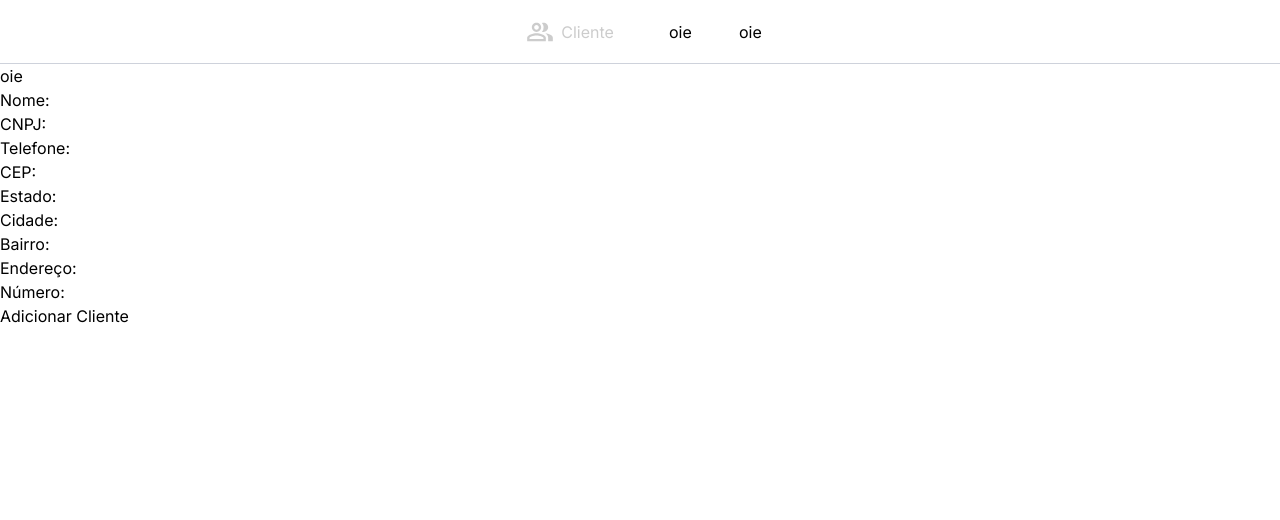
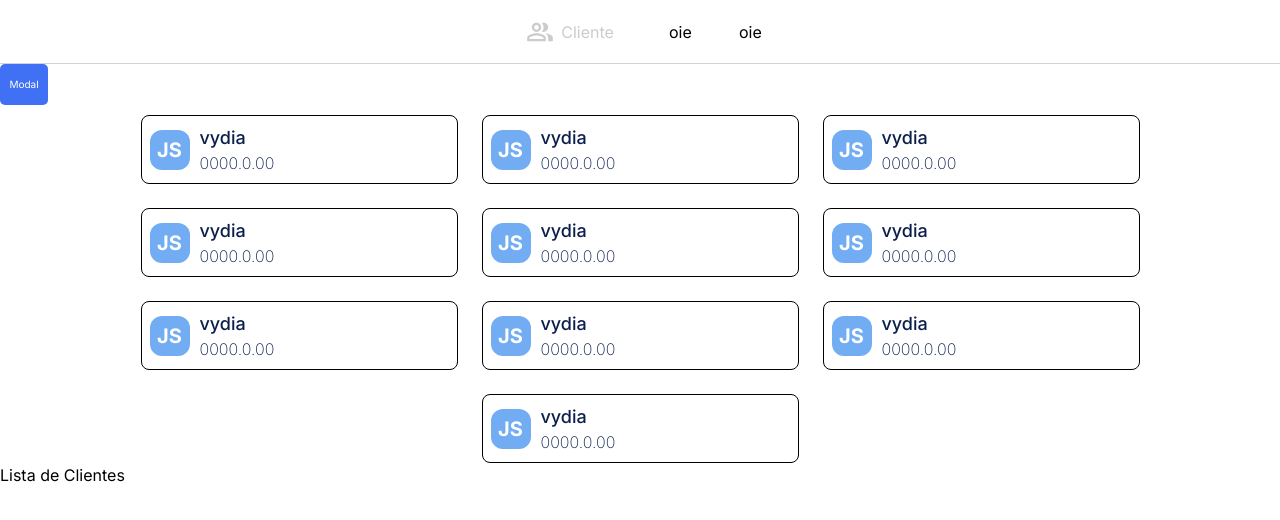
Before and after one commit to janainaborges/vidya, a Next.js app: page /client in a window 1280 px wide. Shown: the top 520 px of the page. Built offline with nearby package versions, Linux system fonts and the light colour scheme.

Commit message:
feat: create modal

```diff
--- a/src/app/client/page.tsx
+++ b/src/app/client/page.tsx
@@ -1,12 +1,59 @@
-import ClienteForm from "@/features/clientes/clienteForm";
+"use client";
+import ButtonCart from "@/components/Buttons/ButtonCart";
+import CardBody from "@/components/Cards/CardBody";
+import ModalInfo from "@/components/Modal/ModalInfo";
 
+import ClientList from "@/features/clientes/clienteList";
+import { useAppSelector } from "@/hooks/useStore";
+import { RootState } from "@/redux/store";
+import { useState } from "react";
+
+const data = [
+  { string: "JS", name: "vydia", cnpj: "0000.0.00" },
+  { string: "JS", name: "vydia", cnpj: "0000.0.00" },
+  { string: "JS", name: "vydia", cnpj: "0000.0.00" },
+  { string: "JS", name: "vydia", cnpj: "0000.0.00" },
+  { string: "JS", name: "vydia", cnpj: "0000.0.00" },
+  { string: "JS", name: "vydia", cnpj: "0000.0.00" },
+  { string: "JS", name: "vydia", cnpj: "0000.0.00" },
+  { string: "JS", name: "vydia", cnpj: "0000.0.00" },
+  { string: "JS", name: "vydia", cnpj: "0000.0.00" },
+  { string: "JS", name: "vydia", cnpj: "0000.0.00" },
+];
 export default function Client() {
+  const clientes = useAppSelector((state: RootState) => state.cliente.clientes);
+
+  const [isOpen, setIsOpen] = useState(false);
   return (
-    <div>
-        oie
-        <ClienteForm />
+    <>
+      <div>
+        <ButtonCart
+          onClick={() => setIsOpen(!isOpen)}
+          type="button"
+          text={"Modal"}
+          filter={false}
+        />
+        {/* <InputSearch
+            startIcon={<SlLocationPin style={{ color: "blue" }} />}
+            endIcon={<CiSearch onClick={() => setSearchTerm("")} />}
+            inputValue={inputValue}
+            onChange={() => handleSearchChange}
+            placeholder="Busque por atração"
+          /> */}
 
-        {/* <ClientList /> */}
-    </div>
+        {/* <ClienteForm /> */}
+        <CardBody data={data || clientes} />
+        <ClientList />
+      </div>
+
+      <div>
+        <ModalInfo
+          isOpen={isOpen}
+          onClose={() => setIsOpen(false)}
+          // eslint-disable-next-line react/no-children-prop
+          children={"oie"}
+        />
+      </div>
+    </>
   );
 }
--- /dev/null
+++ b/src/components/Cards/CardBody.styled.ts
@@ -0,0 +1,55 @@
+import colors from "@/utils/color";
+import styled from "styled-components";
+
+export const Box = styled.div`
+  justify-content: center;
+  margin-top: 10px;
+  gap: 1.5rem;
+  display: flex;
+  flex-wrap: wrap;
+`;
+export const Container = styled.div`
+  display: flex;
+  flex-direction: row;
+  align-items: center;
+  justify-content: center;
+  border-radius: 8px;
+  border: 1px solid;
+  width: 317px;
+  padding: 8px;
+  gap: 10px;
+`;
+export const CardText = styled.div`
+  display: flex;
+  width: 40px;
+  height: 40px;
+  place-content: center;
+  place-items: center;
+  background-color: #72adf3;
+  color: white;
+  border-radius: 30%;
+  font-weight: 700;
+  font-size: 20px;
+`;
+
+export const Subtitle = styled.h2`
+  display: flex;
+  gap: 1rem;
+  align-items: center;
+  font-weight: 200;
+  font-size: 16px;
+  color: ${colors.dark};
+`;
+
+export const BoxCenter = styled.div`
+  flex: 1;
+  height: 100%;
+  display: flex;
+  flex-direction: column;
+  justify-content: space-around;
+`;
+export const Title = styled.h1`
+  font-size: 18px;
+  font-weight: 500;
+  color: ${colors.dark};
+`;
--- /dev/null
+++ b/src/components/Cards/CardBody.tsx
@@ -0,0 +1,36 @@
+import React, { Fragment } from "react";
+
+import {
+  Container,
+  BoxCenter,
+  Title,
+  Subtitle,
+  CardText,
+  Box,
+} from "./CardBody.styled";
+
+interface CardData {
+  data: {
+    string: string;
+    name: string;
+    cnpj: string;
+  }[];
+}
+
+const CardBody = ({ data }: CardData) => {
+  return (
+    <Box>
+      {data.map((e, index) => (
+        <Container key={index}>
+          <CardText>{e.string}</CardText>
+          <BoxCenter>
+            <Title>{e.name}</Title>
+            <Subtitle>{e.cnpj}</Subtitle>
+          </BoxCenter>
+        </Container>
+      ))}
+    </Box>
+  );
+};
+
+export default CardBody;
--- /dev/null
+++ b/src/components/Inputs/InputSearch.tsx
@@ -0,0 +1,75 @@
+import colors from "@/utils/color";
+import React from "react";
+import styled from "styled-components";
+const SearchContainer = styled.div`
+  display: flex;
+  align-items: center;
+  background: white;
+  border-radius: 4px;
+  padding: 2px;
+  border: 1px solid ${colors.gray};
+`;
+
+const Input = styled.input`
+  flex-grow: 1;
+  border: none;
+  background: transparent;
+  border-right: 1px solid ${colors.gray};
+  padding: 8px;
+  &:focus {
+    outline: none;
+  }
+`;
+
+const Icon = styled.span`
+  cursor: pointer;
+  font-size: 20px;
+  display: flex;
+  place-items: center;
+`;
+
+const IconEnd = styled.div`
+  width: 40px;
+  height: 100%;
+  display: flex;
+  place-content: center;
+`;
+
+interface InputSearchI {
+  startIcon?: any;
+  endIcon?: any;
+  inputValue: any;
+  onChange: () => void;
+  placeholder?: string;
+}
+const InputSearch = ({
+  startIcon,
+  endIcon,
+  inputValue,
+  onChange,
+  placeholder,
+}: InputSearchI) => {
+  return (
+    <SearchContainer>
+      {startIcon && (
+        <IconEnd>
+          <Icon>{startIcon}</Icon>
+        </IconEnd>
+      )}
+      <Input
+        type="text"
+        value={inputValue}
+        onChange={onChange}
+        placeholder={placeholder}
+        aria-label={placeholder}
+      />
+      {endIcon && (
+        <IconEnd>
+          <Icon>{endIcon}</Icon>
+        </IconEnd>
+      )}
+    </SearchContainer>
+  );
+};
+
+export default InputSearch;
--- /dev/null
+++ b/src/components/Modal/ModalInfo.tsx
@@ -0,0 +1,72 @@
+import colors from "@/utils/color";
+import React from "react";
+import { IoMdClose } from "react-icons/io";
+import styled from "styled-components";
+
+const ModalBackdrop = styled.div`
+  position: fixed;
+  top: 0;
+  left: 0;
+  width: 100%;
+  height: 100%;
+  background-color: rgba(0, 0, 0, 0.5);
+  display: flex;
+  justify-content: center;
+  align-items: center;
+  z-index: 1000;
+`;
+
+const ModalContainer = styled.div`
+  background-color: white;
+  border-radius: 5px;
+  box-shadow: 0 4px 6px rgba(0, 0, 0, 0.1);
+`;
+
+const Header = styled.header`
+  width: 100%;
+  display: flex;
+  justify-content: space-between;
+  align-items: center;
+  border-bottom: 1px solid #ccc;
+  padding: 20px;
+`;
+const CloseButton = styled.button`
+  background: none;
+  border: none;
+  cursor: pointer;
+`;
+const Modal = styled.button`
+  width: 1068px;
+  height: 401px;
+  display: flex;
+  flex-direction: column;
+`;
+export const Title = styled.h1`
+  font-size: 18px;
+  font-weight: 500;
+  color: ${colors.dark};
+`;
+
+const ModalInfo = ({ isOpen, onClose, children }: any) => {
+  if (!isOpen) return null;
+
+  return (
+    <ModalBackdrop onClick={onClose}>
+      <ModalContainer onClick={(e) => e.stopPropagation()}>
+        <Modal>
+          <Header>
+            <Title>cadastro cliente</Title>
+
+            <CloseButton onClick={onClose}>
+              <IoMdClose fontSize={"24px"}/>
+            </CloseButton>
+          </Header>
+
+          {children}
+        </Modal>
+      </ModalContainer>
+    </ModalBackdrop>
+  );
+};
+
+export default ModalInfo;
--- a/src/features/clientes/clienteForm.tsx
+++ b/src/features/clientes/clienteForm.tsx
@@ -6,8 +6,9 @@ import { yupResolver } from "@hookform/resolvers/yup";
 import * as Yup from "yup";
 
 import { setClient } from "@/redux/reducers/clienteSlice";
+import useZipCode from "@/hooks/useZipCode";
 import { useAppDispatch } from "@/hooks/useStore";
-import useZipCode from "@/hooks/useZipCode";
+import { formatCnpjMask, formatZipCode } from "@/utils/masks";
 
 
 const schema = Yup.object().shape({
@@ -25,6 +26,8 @@ const schema = Yup.object().shape({
 
 const ClienteForm: React.FC = () => {
 
+  const dispatch = useAppDispatch()
+
   const {
     control,
     setValue,
@@ -34,32 +37,23 @@ const ClienteForm: React.FC = () => {
     resolver: yupResolver(schema),
   });
 
+
   const { searchByZipCode, results } = useZipCode();
 
-  const formatZipCode = (input: string) => {
-    const cleanValue = input.replace(/\D/g, "");
-
-    if (cleanValue.length <= 5) {
-      return cleanValue;
-    } else {
-      const part1 = cleanValue.substring(0, 5);
-      const part2 = cleanValue.substring(5, 8);
-      return `${part1}-${part2}`;
-    }
-  };
-
-  const dispatch = useAppDispatch();
 
   const onSubmit = (data: any) => {
-    console.log("oieee",  data)
     dispatch(setClient(data));
   };
 
+  const handleCpfMask = (event: React.ChangeEvent<HTMLInputElement>) => {
+    const mask = formatCnpjMask(event.target.value);
+    console.log("cnpj", mask)
+    setValue("cnpj", mask)
+  };
   const handleInputChange = (event: React.ChangeEvent<HTMLInputElement>) => {
     const formattedValue = formatZipCode(event.target.value);
     searchByZipCode(formattedValue);
   };
-
 
   if (results) {
     setValue("estado", results.uf);
@@ -85,7 +79,10 @@ const ClienteForm: React.FC = () => {
           name="cnpj"
           control={control}
           defaultValue=""
-          render={({ field }) => <input {...field} />}
+          render={({ field }) =>
+          <input {...field}
+          onChange={(e) => {handleCpfMask(e)}}
+          />}
         />
       </div>
       <div>
@@ -163,3 +160,7 @@ export default ClienteForm;
 function setValue(arg0: string, uf: any) {
   throw new Error("Function not implemented.");
 }
+
+function initializeProduct(product: any): any {
+  throw new Error("Function not implemented.");
+}
--- a/src/features/clientes/clienteList.tsx
+++ b/src/features/clientes/clienteList.tsx
@@ -8,7 +8,7 @@ import { Cliente } from "@/types/cliente";
 
 
 const ClientList = () => {
-  const clientes = useAppSelector((state: RootState) => state?.cliente.clientes);
+  const clientes = useAppSelector((state: RootState) => state.cliente.clientes);
 
   return (
     <div>
--- a/src/types/cliente.ts
+++ b/src/types/cliente.ts
@@ -1,5 +1,5 @@
 export interface Cliente {
-    id: string;
+    id: number;
     nome: string;
     cnpj: string;
     telefone: string;
@@ -8,5 +8,5 @@ export interface Cliente {
     cidade: string;
     bairro: string;
     endereco: string;
-    numero: string;
+    numero: number;
   }
--- /dev/null
+++ b/src/utils/masks/index.ts
@@ -0,0 +1,33 @@
+export function formatCnpjMask(value: string) {
+return value
+    .replace(/\D/g, "")
+    .replace(/^(\d{2})(\d)/, "$1.$2")
+    .replace(/^(\d{2})\.(\d{3})(\d)/, "$1.$2.$3")
+    .replace(/\.(\d{3})(\d)/, ".$1/$2")
+    .replace(/(\d{4})(\d)/, "$1-$2")
+    .replace(/(-\d{2})\d+?$/, "$1");
+}
+
+
+export function formatZipCode(value: string) {
+return value
+    .replace(/\D/g, "")
+    .replace(/^(\d{5})(\d)/, "$1-$2")
+    .replace(/(-\d{3})\d+?$/, "$1");
+}
+
+export function phone_mask(v: any) {
+v = v.replace(/\D/g, "");
+if (v.length <= 11) {
+    v = v.replace(/\D/g, "");
+    v = v.replace(/(\d{2})(\d{1})/, "($1) $2.");
+    v = v.replace(/(\d{4})/, "$1-");
+    v = v.replace(/(\d{4})/, "$1");
+} else {
+    v = v.replace(/\D/g, "");
+    v = v.replace(/(\d{2})(\d{1})/, "($1) $2.");
+    v = v.replace(/(\d{4})/, "$1-");
+    v = v.replace(/(\d{4})/, "$1");
+}
+return v;
+}
```
